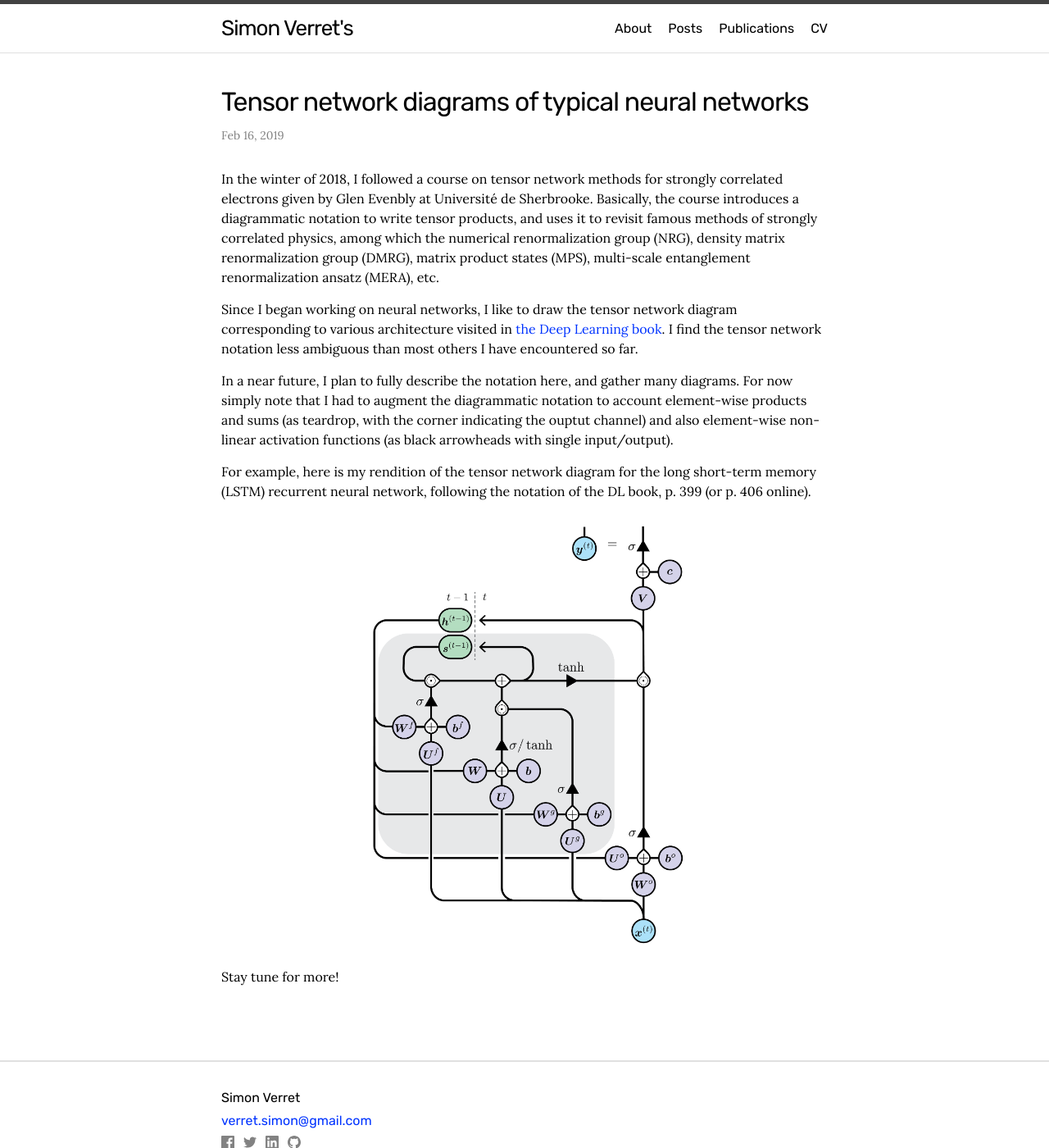
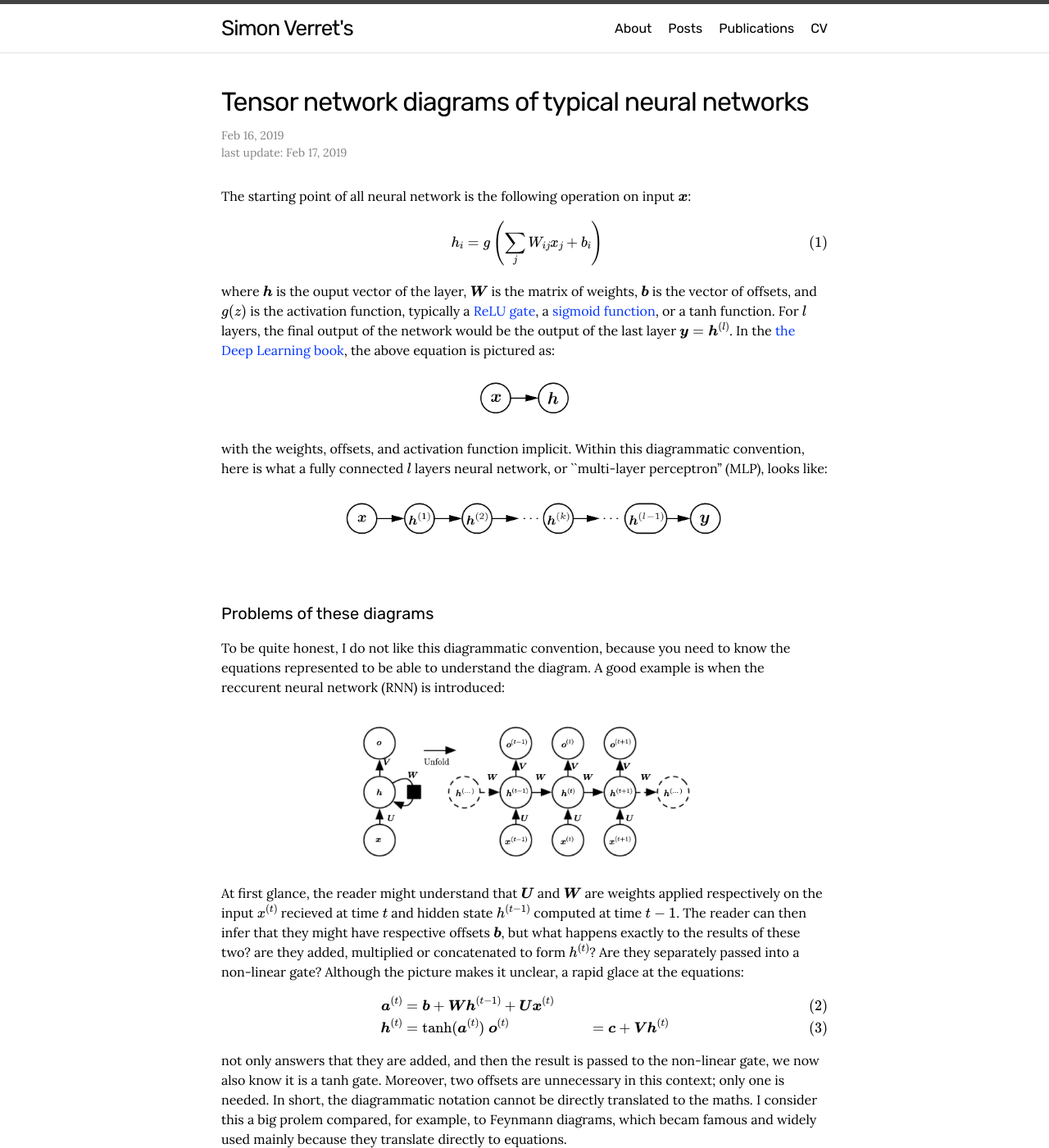
Before and after one commit to simonverret/simonverret.github.io, a Jekyll site: the page built from _posts/2019-02-16-tensor-network-diagrams-of-typical-neural-network.md, in a window 1280 px wide and 1400 px high. Shown: the whole window at 82% size. Built offline with Jekyll 4.4.1, drawn with Linux system fonts in a browser that asks for light colours; some web fonts are replaced; formulas are drawn with MathJax 3; comment, search, counter and statistics services are not loaded; some of the changed text lies outside the part shown.

Commit message:
update to tensor network diagrams of typical neural network, with more explanations

```diff
--- a/_posts/2019-02-16-tensor-network-diagrams-of-typical-neural-network.md
+++ b/_posts/2019-02-16-tensor-network-diagrams-of-typical-neural-network.md
@@ -2,18 +2,75 @@
 layout: post
 title:  "Tensor network diagrams of typical neural networks"
 categories:
+updated: 2019-02-17
 comments: true
 mathjax: true
 ---
 
+
+
+
+
+
+The starting point of all neural network is the following operation on input $\vec x$:
+\begin{align}
+h_{i}=g\left(\sum_{j}W_{ij}x_{j}+b_{i}\right)
+\label{oneLayer}
+\end{align}
+where $\vec h$ is the ouput vector of the layer, $\vec W$ is the matrix of weights, $\vec b$ is the vector of offsets, and $g(z)$ is the activation function, typically a <a href='https://en.wikipedia.org/wiki/Rectifier_(neural_networks)'>ReLU gate</a>, a <a href='https://en.wikipedia.org/wiki/Sigmoid_function'>sigmoid function</a>, or a tanh function.
+For $l$ layers, the final output of the network would be the output of the last layer $\vec y=\vec h^{(l)}$.
+In the <a href='https://www.deeplearningbook.org/'>the Deep Learning book</a>, the above equation is pictured as:
+<img class="center" src="/img/neuralTensorNetwork-01.png"  title="diagrammatic representation of one neural network layer" width="800px"/>
+with the weights, offsets, and activation function implicit. Within this diagrammatic convention, here is what a fully connected $l$ layers neural network, or ``multi-layer perceptron'' (MLP), looks like:
+<img class="center" src="/img/neuralTensorNetwork-02.png"  title="diagrammatic representation of a fully connected MLP" width="800px"/>
+
+<br>
+
+Problems of these diagrams
+---
+To be quite honest, I do not like this diagrammatic convention, because you need to know the equations represented to be able to understand the diagram. A good example is when the reccurent neural network (RNN) is introduced:
+<img class="center" src="/img/deepLearningBook-10-3.png"  title="diagrammatic representation of a RNN" width="800px"/>
+At first glance, the reader might understand that $\vec U$ and $\vec W$ are weights applied respectively on the input $x^{(t)}$ recieved at time $t$ and hidden state $h^{(t-1)}$ computed at time $t-1$. The reader can then infer that they might have respective offsets $\vec b$, but what happens exactly to the results of these two? are they added, multiplied or concatenated to form $h^{(t)}$? Are they separately passed into a non-linear gate? Although the picture makes it unclear, a rapid glace at the equations:
+\begin{align}
+\vec a^{(t)} &= \vec b + \vec W\vec h^{(t-1)} + \vec U\vec x^{(t)}\\\
+\vec h^{(t)} &= \tanh(\vec a^{(t)})\\\
+\vec o^{(t)} &= \vec c + \vec V\vec h^{(t)}
+\end{align}
+not only answers that they are added, and then the result is passed to the non-linear gate, we now also know it is a tanh gate. Moreover, two offsets are unnecessary in this context; only one is needed. In short, the diagrammatic notation cannot be directly translated to the maths. I consider this a big prolem compared, for example, to Feynmann diagrams, which becam famous and widely used mainly because they translate directly to equations.
+
+<br>
+
+Tensor network notation in physics
+---
 In the winter of 2018, I followed a course on tensor network methods for strongly correlated electrons given by Glen Evenbly at Université de Sherbrooke. Basically, the course introduces a diagrammatic notation to write tensor products, and uses it to revisit famous methods of strongly correlated physics, among which the numerical renormalization group (NRG), density matrix renormalization group (DMRG), matrix product states (MPS), multi-scale entanglement renormalization ansatz (MERA), etc.
 
-Since I began working on neural networks, I like to draw the tensor network diagram corresponding to various architecture visited in <a href='https://www.deeplearningbook.org/'>the Deep Learning book</a>. I find the tensor network notation less ambiguous than most others I have encountered so far.
+Here are the basics: vector have one leg (because they have one index), matrix have two, and more general tensors have as many as their rank. You can then illustrate a tensor product by connecting the legs corresponding to the index summed.
+<img class="center" src="/img/neuralTensorNetwork-03.png"  title="basics of the tensor network notation" width="800px"/>
 
-In a near future, I plan to fully describe the notation here, and gather many diagrams. For now simply note that I had to augment the diagrammatic notation to account element-wise products and sums (as teardrop, with the corner indicating the ouptut channel) and also element-wise non-linear activation functions (as black arrowheads with single input/output).
+Since I began working on neural networks, I always try to draw the tensor network diagram corresponding to various architecture visited in <a href='https://www.deeplearningbook.org/'>the Deep Learning book</a>. I try to clean it of all ambiguity. For example, here is the representation of a simple hidden unit using a sigmoid gate $\sigma(z)$:
+\begin{align}
+h_{i}=\sigma\left(\sum_{j}W_{ij}x_{j}+b_{i}\right)
+\end{align}
+which can be depicted with the two equivalent diagrams (to show that the orientation of the elements are not important):
+<img class="center" src="/img/neuralTensorNetwork-04.png"  title="tensor network diagram for a single hidden unit" width="800px"/>
+Here is how the deep neural network illustrated at the beginning would look like:
+<img class="center" src="/img/neuralTensorNetwork-05.png"  title="tensor network diagram for a deep MLP" width="800px"/>
+with $g^{(k)}$ telling what non-linearity is used at each layer. Note that I had to add element-wise operations to the notation, illustrated as teardrops with their corner indicating the ouput of the operation. I also augmented the notation with arrowheads to represent non-linear functions.
 
-For example, here is my rendition of the tensor network diagram for the long short-term memory (LSTM) recurrent neural network, following the notation of the DL book, p. 399 (or p. 406 online).
+<br>
 
-<img class="center" src="/img/lstm-01.png"  title="Tensor network diagram for the LSTM" width="400px"/>
+Tensor network notation for (RNN)
+---
+Here are more diagrams. I plan to add more descriptions in the near future, but you should nevertheless be able to read most of them right away.
 
-Stay tune for more!
+Here is a RNN's hidden unit; DL book equation 10.8-10.9:
+<img class="center" src="/img/neuralTensorNetwork-06.png"  title="tensor network diagram for the hidden unit of a RNN" width="800px"/>
+Here is a full RNN, DL book equation 10.8-10.10:
+<img class="center" src="/img/neuralTensorNetwork-07.png"  title="tensor network diagram a basic RNN" width="800px"/>
+The same, but unfolded:
+<img class="center" src="/img/neuralTensorNetwork-08.png"  title="tensor network diagram of an unfolded RNN" width="800px"/>
+The internal state of a long short-term memory unit (LSTM); DL book equation 10.41:
+<img class="center" src="/img/neuralTensorNetwork-09.png"  title="Tensor network diagram for the LSTM" width="800px"/>
+The full LSTM; DL book equations 10.40-10.44:
+<img class="center" src="/img/neuralTensorNetwork-10.png"  title="Tensor network diagram for the LSTM" width="800px"/>
+Stay tuned for more!
```
Also changed, not shown: img/deepLearningBook-10-3.png (added), img/lstm-01.png (deleted), img/neuralTensorNetwork-01.png (added), img/neuralTensorNetwork-02.png (added), img/neuralTensorNetwork-03.png (added), img/neuralTensorNetwork-04.png (added), img/neuralTensorNetwork-05.png (added), img/neuralTensorNetwork-06.png (added), img/neuralTensorNetwork-07.png (added), img/neuralTensorNetwork-08.png (added), img/neuralTensorNetwork-09.png (added), img/neuralTensorNetwork-10.png (added).
